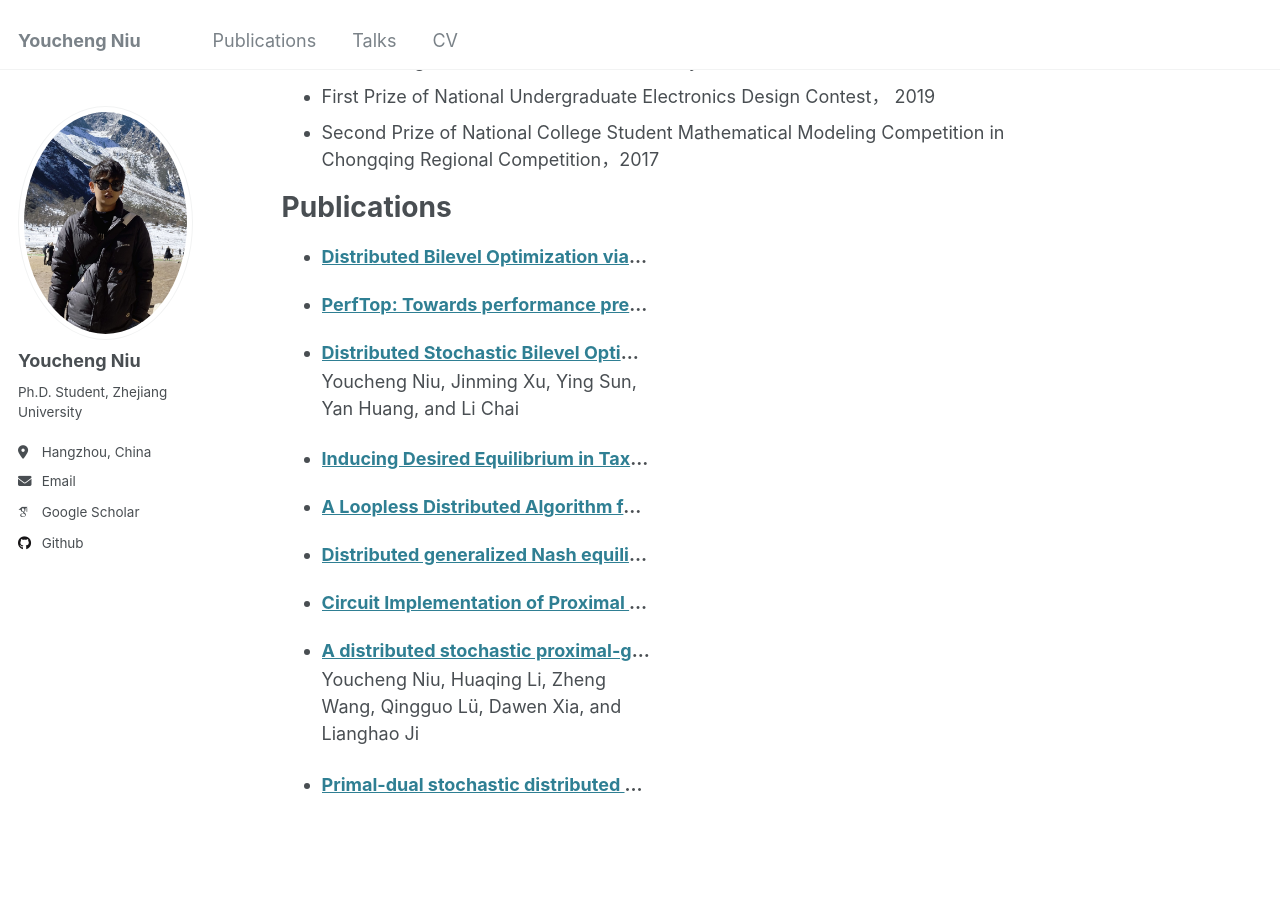
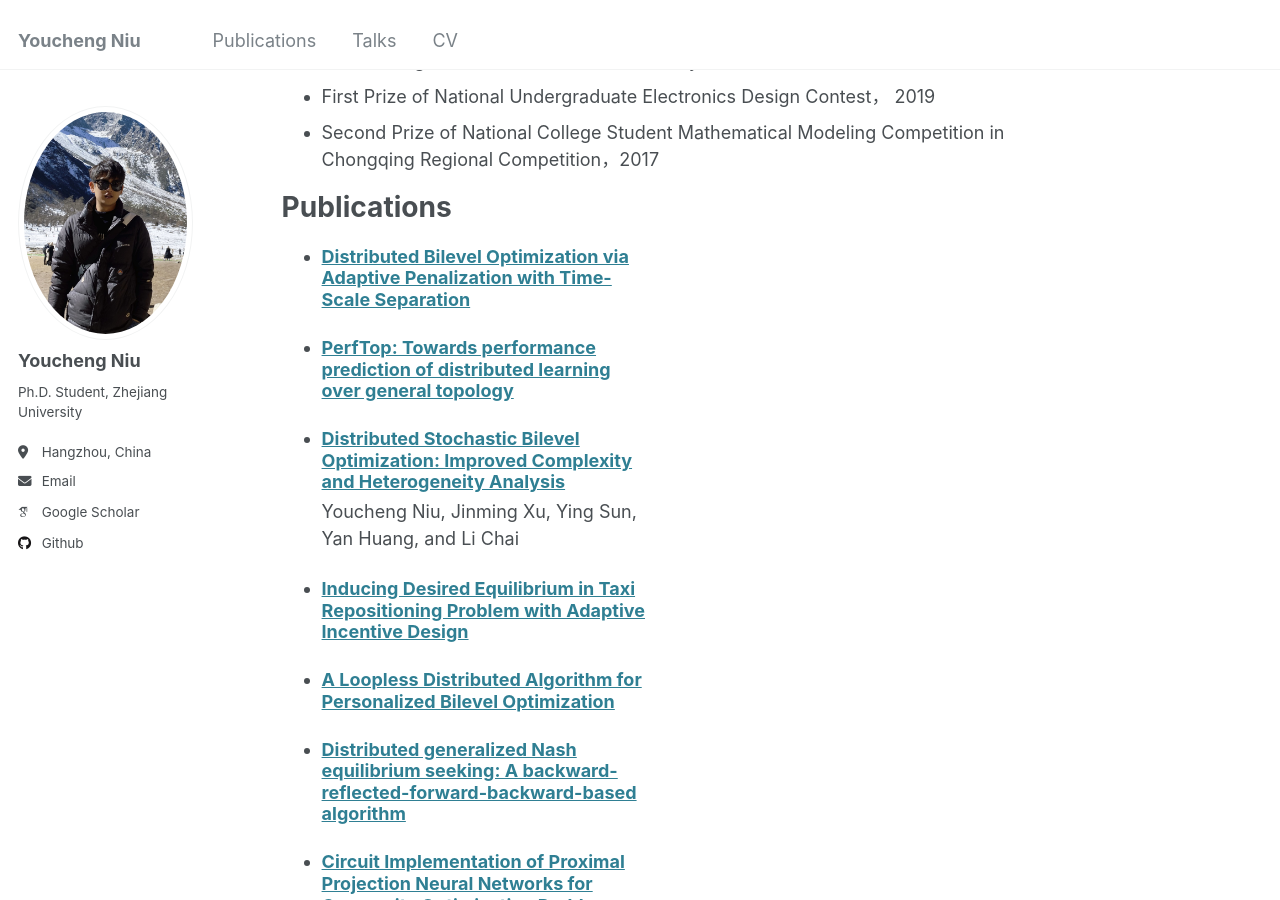
Before and after one commit to ycniu666/ycniu666.github.io, a Jekyll site: the page built from _pages/about.md, in a window 1280 px wide and 900 px high, scrolled down 615 px. Built offline with Jekyll 4.4.1, drawn with Linux system fonts in a browser that asks for light colours; some web fonts are replaced.

Commit message:
Update archive-single-cv.html

```diff
--- a/_includes/archive-single-cv.html
+++ b/_includes/archive-single-cv.html
@@ -26,7 +26,7 @@
           alt="">
       </div>
     {% endif %}
-   <h3 class="archive__item-title" itemprop="headline" style="white-space: nowrap; overflow: hidden; text-overflow: ellipsis;">
+   <h3 class="archive__item-title" itemprop="headline">
       {% if post.link %}
         <a href="{{ post.link }}">{{ title }}</a> <a href="{{ base_path }}{{ post.url }}" rel="permalink"><i class="fa fa-link" aria-hidden="true" title="permalink"></i><span class="sr-only">Permalink</span></a>
       {% else %}
```
